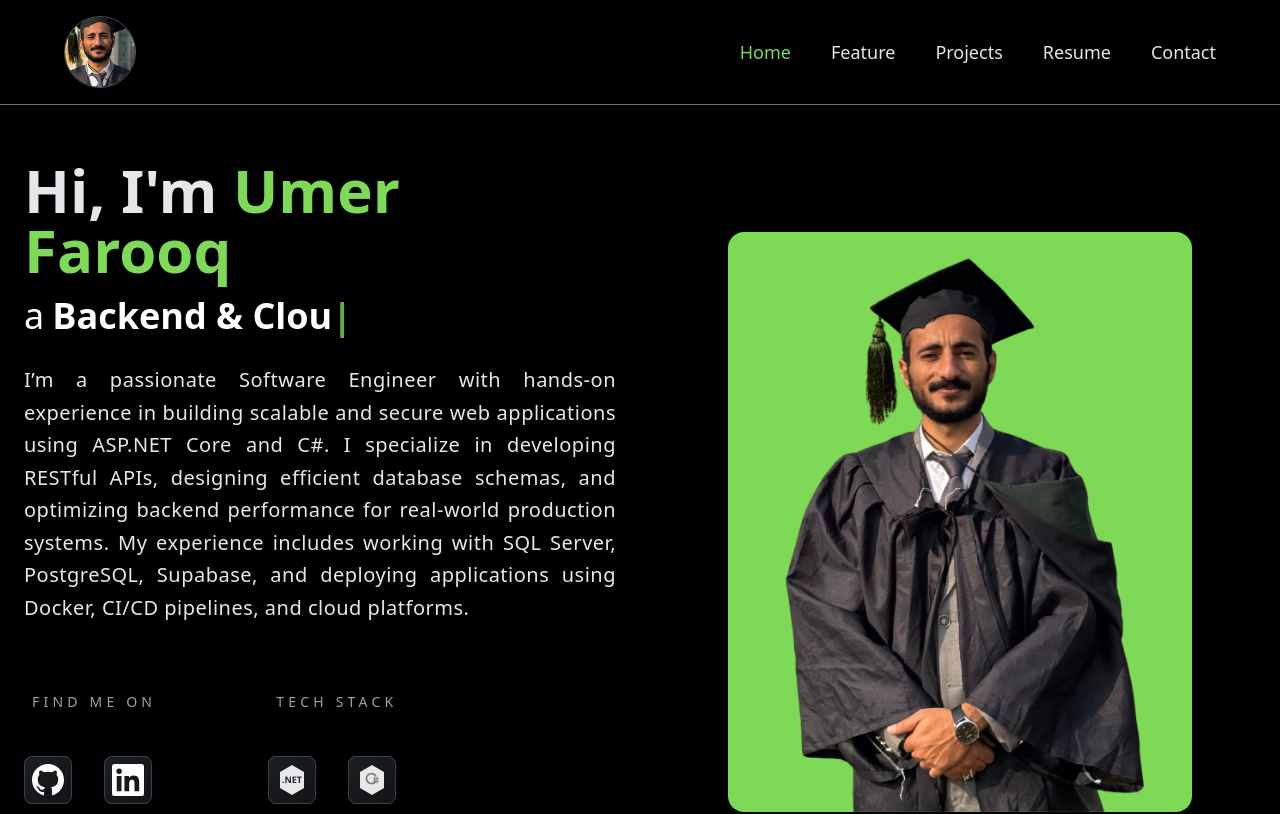
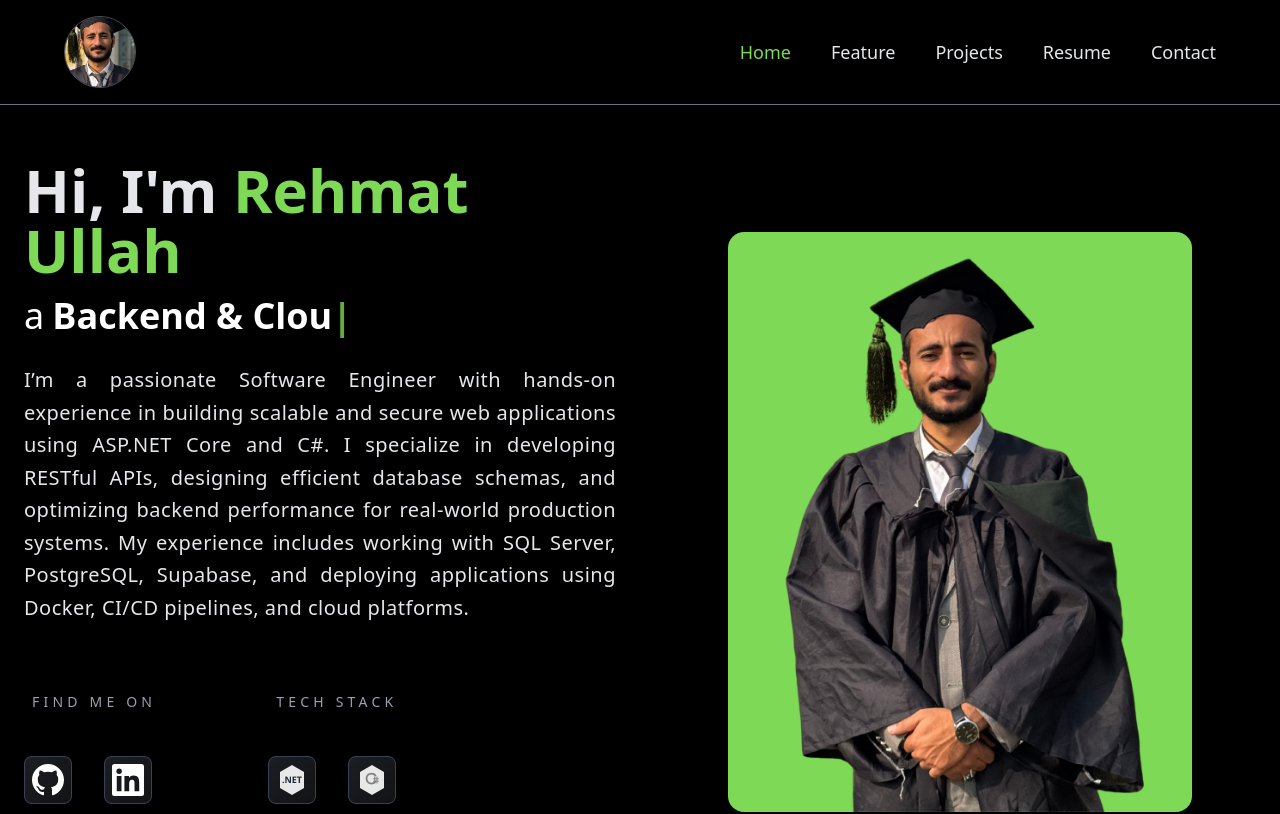
Before and after one commit to RehmatUllah7/rehmat-portfolio-v2, a React (Vite) app: page / in a window 1280 px wide. Shown: the top 814 px of the page. Built offline with nearby package versions, Linux system fonts and the light colour scheme.

Commit message:
name updated

```diff
--- a/package.json
+++ b/package.json
@@ -22,7 +22,7 @@
     "@eslint/js": "^9.39.1",
     "@tailwindcss/postcss": "^4.1.18",
     "@types/node": "^24.10.1",
-    "@types/react": "^19.2.5",
+    "@types/react": "^19.2.8",
     "@types/react-dom": "^19.2.3",
     "@vitejs/plugin-react": "^5.1.1",
     "autoprefixer": "^10.4.23",
--- a/src/components/Hero.tsx
+++ b/src/components/Hero.tsx
@@ -11,7 +11,7 @@ const Hero = () => {
         {/* Left Content */}
         <div className="text-center lg:text-left">
           <h1 className="text-4xl sm:text-5xl lg:text-6xl font-bold mb-4">
-            Hi, I'm <span className="text-[#7ed957]">Umer Farooq</span>
+            Hi, I'm <span className="text-[#7ed957]">Rehmat Ullah</span>
           </h1>
 
           {/* Animated Line */}
```
Also changed, not shown: 1 other file (tests, documents, lock files or other folders).
